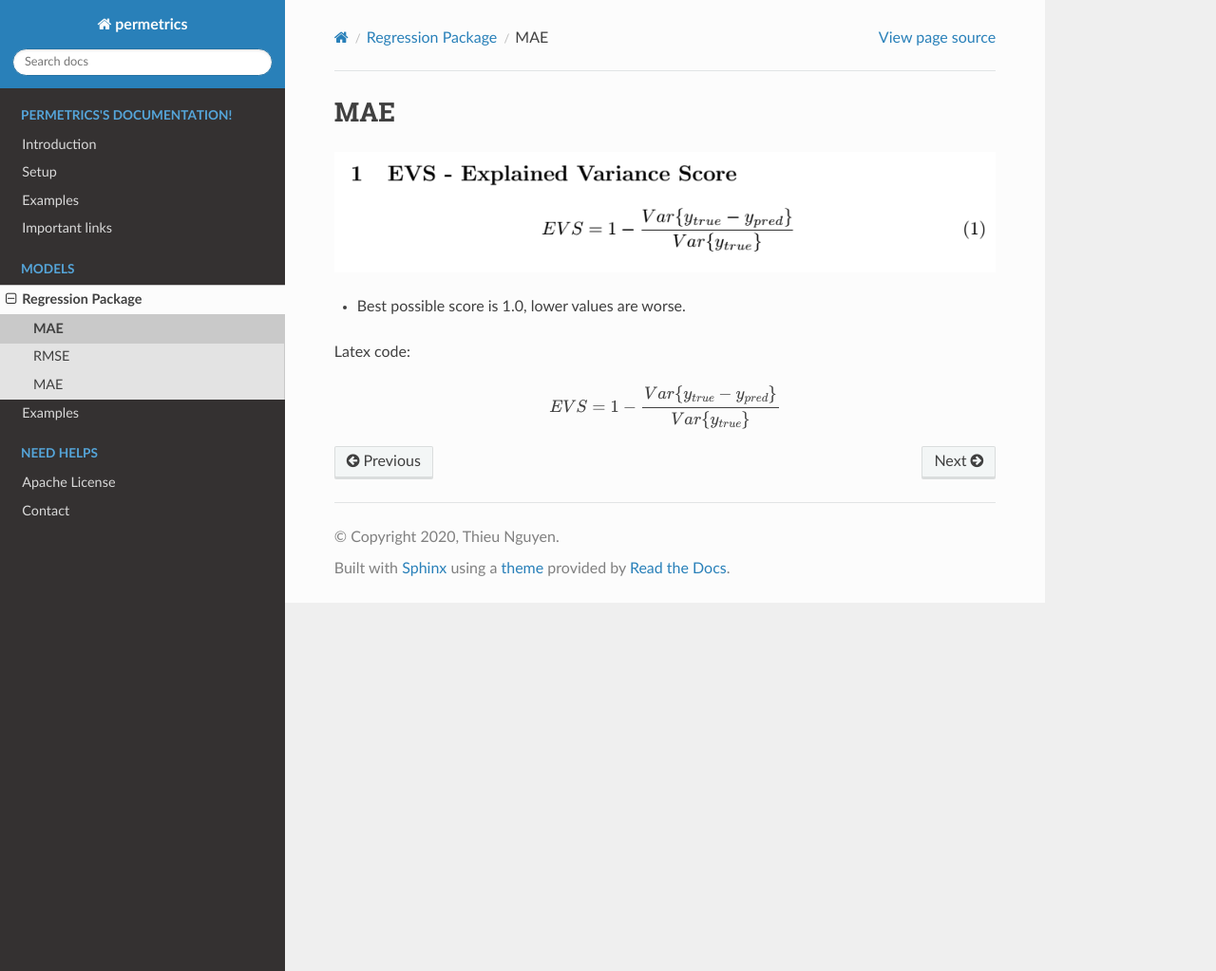
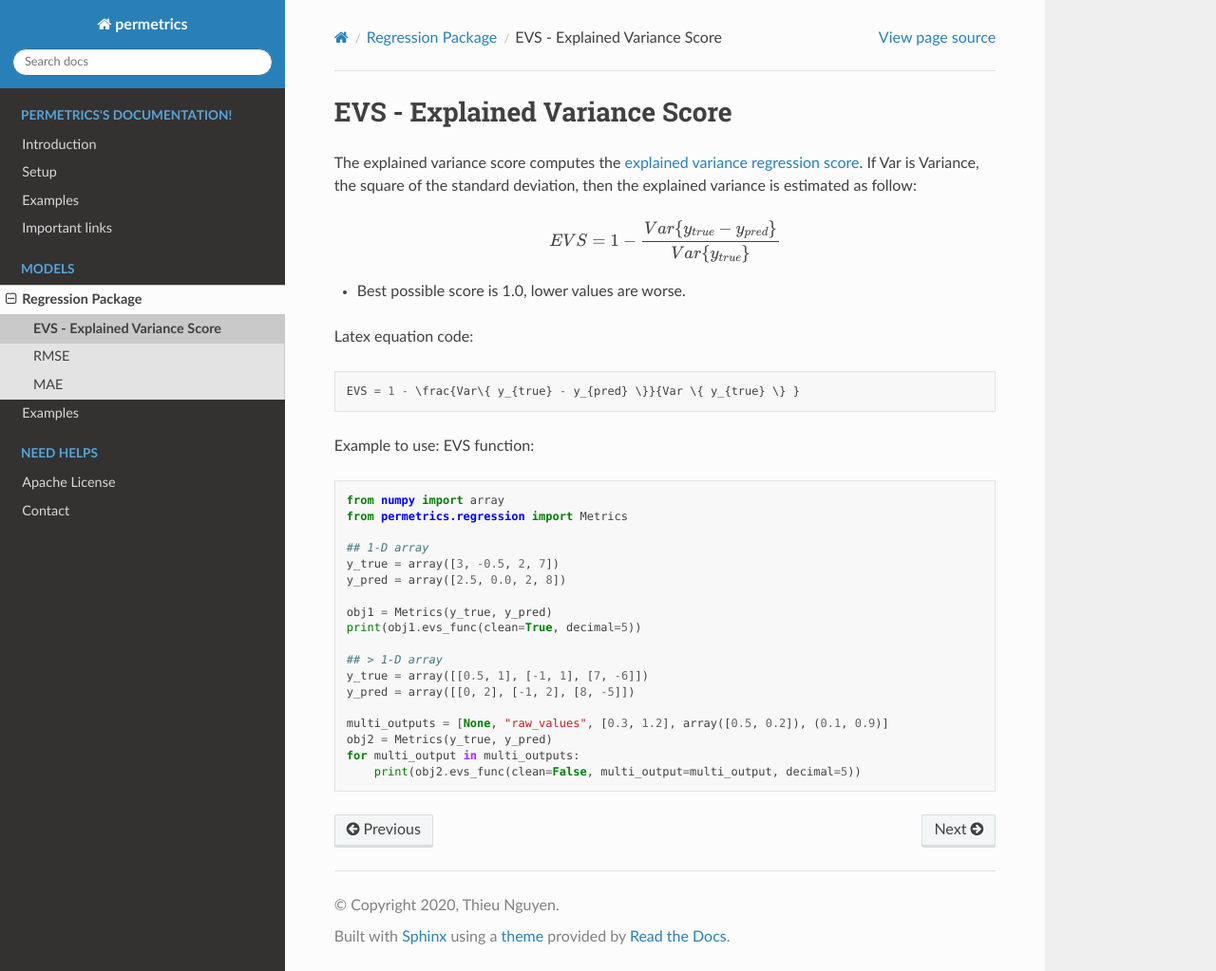
Before and after one commit to thieu1995/permetrics, a Sphinx documentation site: the page built from docs/pages/regression/EVS.rst, in a window 1280 px wide and 1023 px high. Shown: the whole window at 95% size. Built offline with Sphinx 7.4.7 and the Read the Docs theme 2.0.0, drawn with Linux system fonts in a browser that asks for light colours.

Commit message:
Update doc EVS

```diff
--- a/docs/pages/regression/EVS.rst
+++ b/docs/pages/regression/EVS.rst
@@ -1,16 +1,46 @@
-MAE
-===
+EVS - Explained Variance Score
+==============================
 
 .. toctree::
    :maxdepth: 2
-   :caption: MAE - Mean Square Error
+   :caption: EVS - Explained Variance Score
 
-.. image:: ../../_static/images/EVS.png
 
-+ Best possible score is 1.0, lower values are worse.
-
-Latex code:
+The explained variance score computes the `explained variance regression score`_. If Var is Variance, the square of the standard deviation, then the
+explained variance is estimated as follow:
 
 .. math::
 
     EVS = 1 - \frac{Var\{ y_{true} - y_{pred} \}}{Var \{ y_{true} \} }
+
++ Best possible score is 1.0, lower values are worse.
+
+
+Latex equation code::
+
+    EVS = 1 - \frac{Var\{ y_{true} - y_{pred} \}}{Var \{ y_{true} \} }
+
+
+Example to use: EVS function::
+
+	from numpy import array
+	from permetrics.regression import Metrics
+
+	## 1-D array
+	y_true = array([3, -0.5, 2, 7])
+	y_pred = array([2.5, 0.0, 2, 8])
+
+	obj1 = Metrics(y_true, y_pred)
+	print(obj1.evs_func(clean=True, decimal=5))
+
+	## > 1-D array
+	y_true = array([[0.5, 1], [-1, 1], [7, -6]])
+	y_pred = array([[0, 2], [-1, 2], [8, -5]])
+
+	multi_outputs = [None, "raw_values", [0.3, 1.2], array([0.5, 0.2]), (0.1, 0.9)]
+	obj2 = Metrics(y_true, y_pred)
+	for multi_output in multi_outputs:
+	    print(obj2.evs_func(clean=False, multi_output=multi_output, decimal=5))
+
+
+.. _explained variance regression score: https://en.wikipedia.org/wiki/Explained_variation
--- a/docs/pages/regression/MAE.rst
+++ b/docs/pages/regression/MAE.rst
@@ -7,4 +7,4 @@ MAE
 
 The explanation of MAE
 
-.. image:: ../../_static/images/bio_inspired.png
+.. image:: ../../_static/images/EVS.png
--- a/docs/pages/regression/regression_index.rst
+++ b/docs/pages/regression/regression_index.rst
@@ -7,3 +7,7 @@ Regression Package
    EVS.rst
    RMSE.rst
    MAE.rst
+
+From now on, :math:`y_{pred}` is the estimated target output, :math:`y_{true}` is the corresponding (correct) target output.
+:math:`Y_{pred}` is the whole estimated target output , :math:`Y_{true}` is the corresponding (correct) target output.
+:math:`mean(Y_{pred})` is the mean of whole estimated target output , :math:`mean(Y_{true})` is the mean of whole (correct) target output.
```
